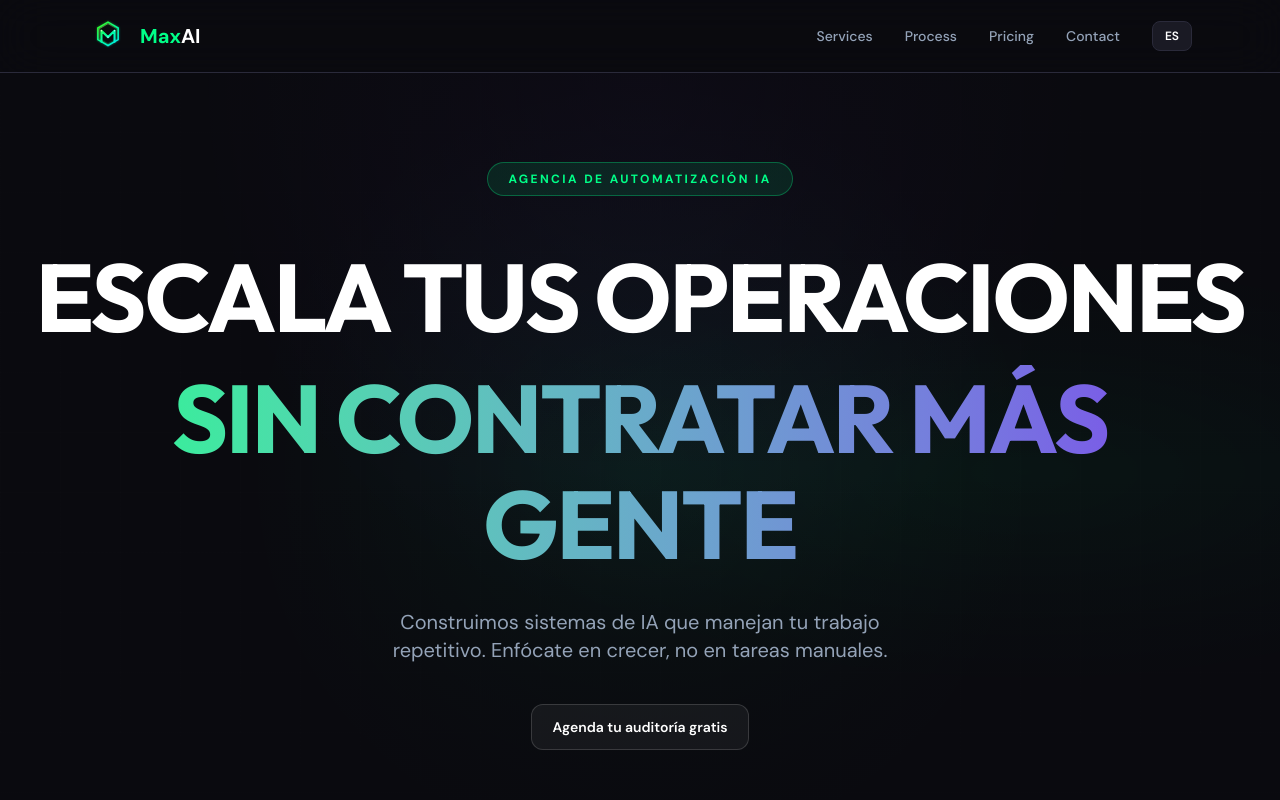
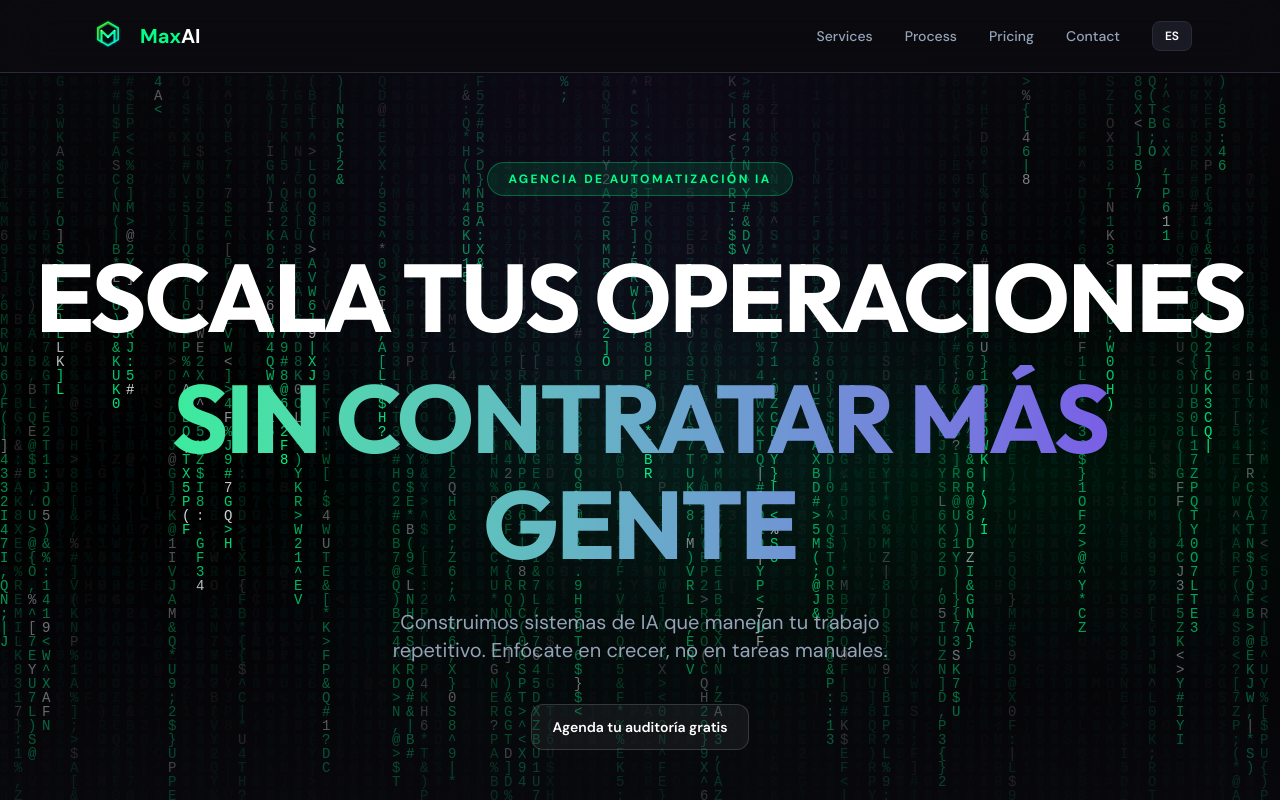
Before and after one commit to MaxSosaD/maxai-agency-site, a Next.js app: page /en in a window 1280 px wide. Shown: the top 800 px of the page. Built offline with nearby package versions, Linux system fonts and the light colour scheme.

Commit message:
Style: matrix rain effect en hero

```diff
--- a/src/app/[locale]/page.tsx
+++ b/src/app/[locale]/page.tsx
@@ -8,6 +8,62 @@ import { SiteShell } from "@/components/SiteShell";
 import { WhatsAppCTA } from "@/components/WhatsAppCTA";
 import { CalendlyCTA } from "@/components/CalendlyCTA";
 import type { Locale } from "@/lib/i18n";
+
+// ============================================================
+// MATRIX RAIN EFFECT
+// ============================================================
+function MatrixRain() {
+  const canvasRef = React.useRef<HTMLCanvasElement>(null);
+
+  React.useEffect(() => {
+    const canvas = canvasRef.current;
+    if (!canvas) return;
+
+    const ctx = canvas.getContext('2d');
+    if (!ctx) return;
+
+    const resize = () => {
+      canvas.width = window.innerWidth;
+      canvas.height = window.innerHeight;
+    };
+    resize();
+    window.addEventListener('resize', resize);
+
+    const chars = 'ABCDEFGHIJKLMNOPQRSTUVWXYZ0123456789@#$%^&*(){}[]|;:,.<>?';
+    const charArray = chars.split('');
+    const fontSize = 14;
+    const columns = canvas.width / fontSize;
+    const drops = Array(Math.floor(columns)).fill(1);
+
+    const draw = () => {
+      ctx.fillStyle = 'rgba(10, 10, 15, 0.05)';
+      ctx.fillRect(0, 0, canvas.width, canvas.height);
+      ctx.font = `${fontSize}px monospace`;
+
+      for (let i = 0; i < drops.length; i++) {
+        const char = charArray[Math.floor(Math.random() * charArray.length)];
+        const x = i * fontSize;
+        const y = drops[i] * fontSize;
+
+        ctx.fillStyle = Math.random() > 0.9 ? '#ffffff' : '#00ff88';
+        ctx.fillText(char, x, y);
+
+        if (y > canvas.height && Math.random() > 0.975) {
+          drops[i] = 0;
+        }
+        drops[i]++;
+      }
+    };
+
+    const interval = setInterval(draw, 33);
+    return () => {
+      clearInterval(interval);
+      window.removeEventListener('resize', resize);
+    };
+  }, []);
+
+  return <canvas ref={canvasRef} className="absolute inset-0 z-0 pointer-events-none" />;
+}
 
 // ============================================================
 // ANIMATED TEXT - Letra por letra
@@ -394,29 +450,23 @@ export default function Page({
   return (
     <SiteShell locale={locale}>
       {/* ============================================================ */}
-      {/* HERO - Estilo maxai-agents */}
+      {/* HERO - Con Matrix Rain y aurora */}
       {/* ============================================================ */}
       <section className="relative min-h-screen overflow-hidden">
-        {/* Fondo estilo maxai-agents */}
+        {/* Fondo */}
         <div className="absolute inset-0 z-0">
           <div className="absolute inset-0 bg-[#0a0a0f]" />
 
-          {/* Grid pattern */}
-          <div
-            className="absolute inset-0 opacity-20"
-            style={{
-              backgroundImage: `linear-gradient(rgba(255,255,255,0.03) 1px, transparent 1px), linear-gradient(90deg, rgba(255,255,255,0.03) 1px, transparent 1px)`,
-              backgroundSize: '60px 60px'
-            }}
-          />
+          {/* Matrix Rain */}
+          <MatrixRain />
 
           {/* Aurora effect */}
-          <div className="absolute inset-0 opacity-30" style={{
-            background: 'radial-gradient(ellipse at 50% 0%, rgba(124, 58, 237, 0.3) 0%, transparent 50%), radial-gradient(ellipse at 80% 50%, rgba(0, 255, 136, 0.15) 0%, transparent 40%)'
+          <div className="absolute inset-0 opacity-40" style={{
+            background: 'radial-gradient(ellipse at 50% 0%, rgba(124, 58, 237, 0.4) 0%, transparent 50%), radial-gradient(ellipse at 80% 50%, rgba(0, 255, 136, 0.2) 0%, transparent 40%)'
           }} />
 
-          {/* Glow spot */}
-          <div className="absolute left-1/2 top-1/2 -translate-x-1/2 -translate-y-1/2 w-[800px] h-[800px] rounded-full opacity-40" style={{
+          {/* Glow central */}
+          <div className="absolute left-1/2 top-1/2 -translate-x-1/2 -translate-y-1/2 w-[800px] h-[800px] opacity-50" style={{
             background: 'radial-gradient(circle, rgba(0, 255, 136, 0.15) 0%, transparent 70%)'
           }} />
         </div>
```
